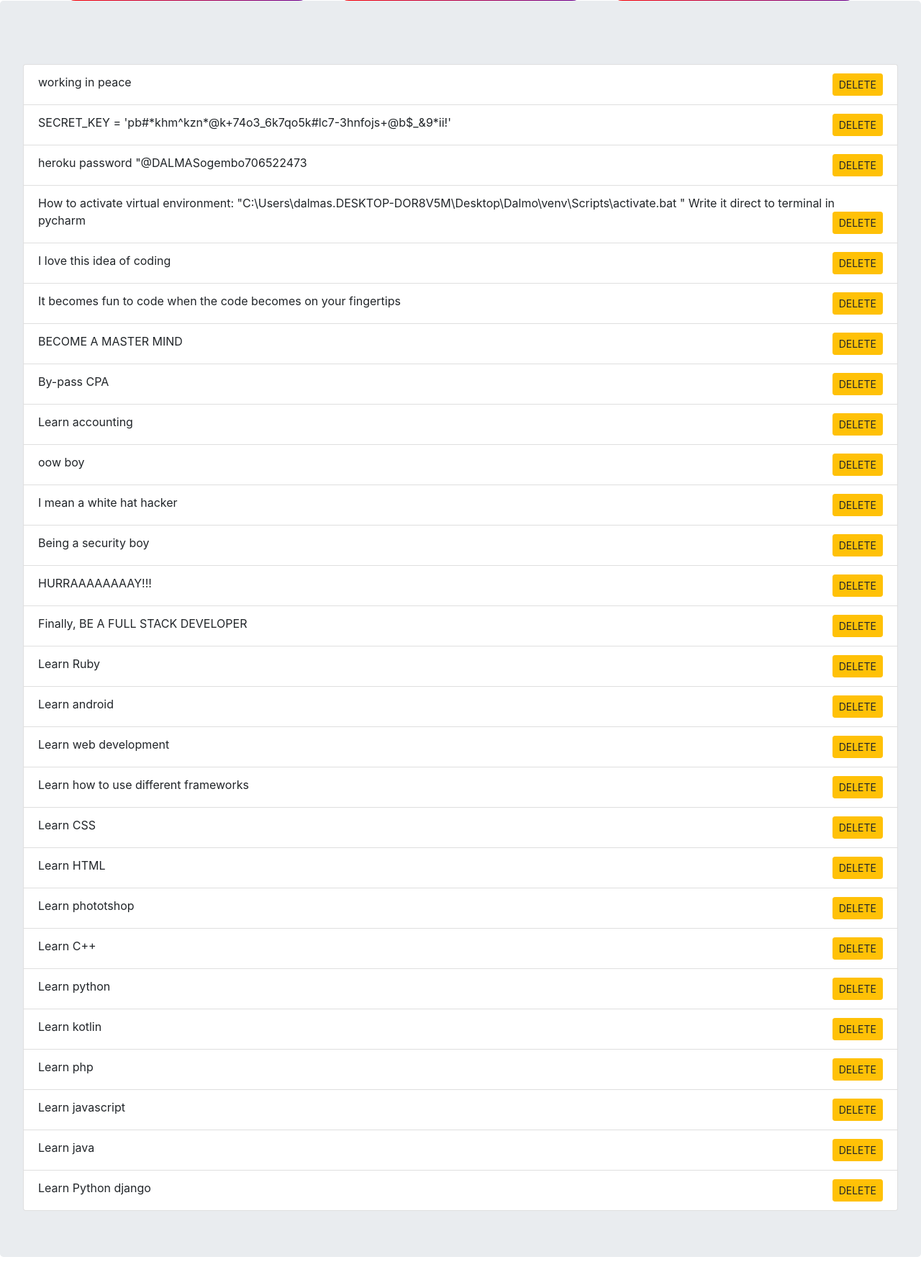
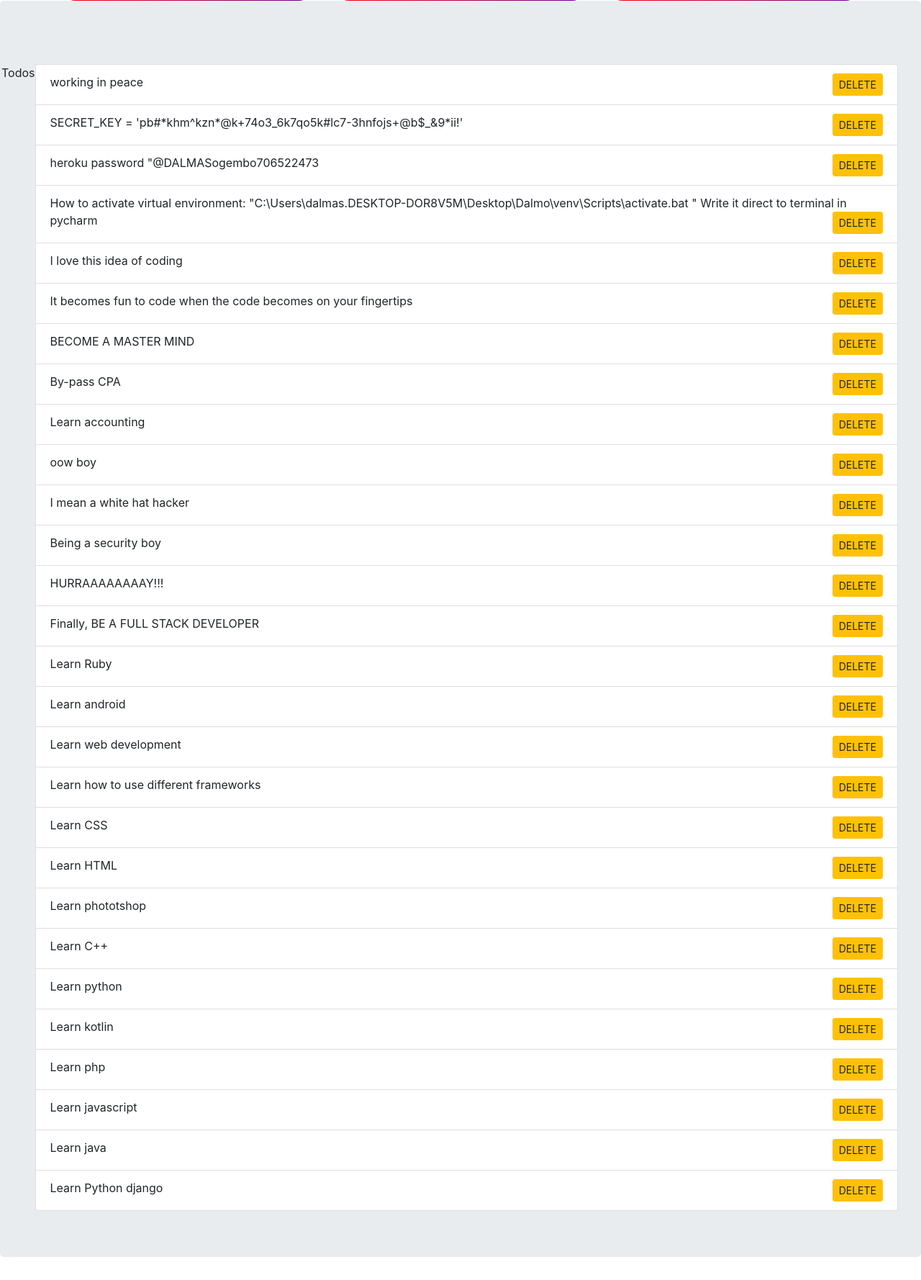
Before and after one commit to dalmasonto/discuzz, a Django app: page / in a window 1280 px wide. Shown: the part 369-2147 px from the top of the page at 72% size. Run offline with Django 3.2, Linux system fonts and the light colour scheme; data comes from the database, SQL or seed files in the repository; some libraries are stand-ins or nearby versions.

Commit message:
This is a trial update on urlssssssd

```diff
--- a/templates/base.html
+++ b/templates/base.html
@@ -91,7 +91,11 @@
 </div>
 </div>
 <div class="jumbotron" id="todos">
+    {% block content %}
+
+    {% endblock content %}
     <div class="row mt-4">
+        <div class="row">Todos</div>
         <div class="col">
             <ul class="list-group">
                 {% for todo_item in todo_items %}
@@ -107,9 +111,6 @@
             </ul>
         </div>
     </div>
-{% block content %}
-
-{% endblock content %}
 </div>
 </body>
 </html>
```
